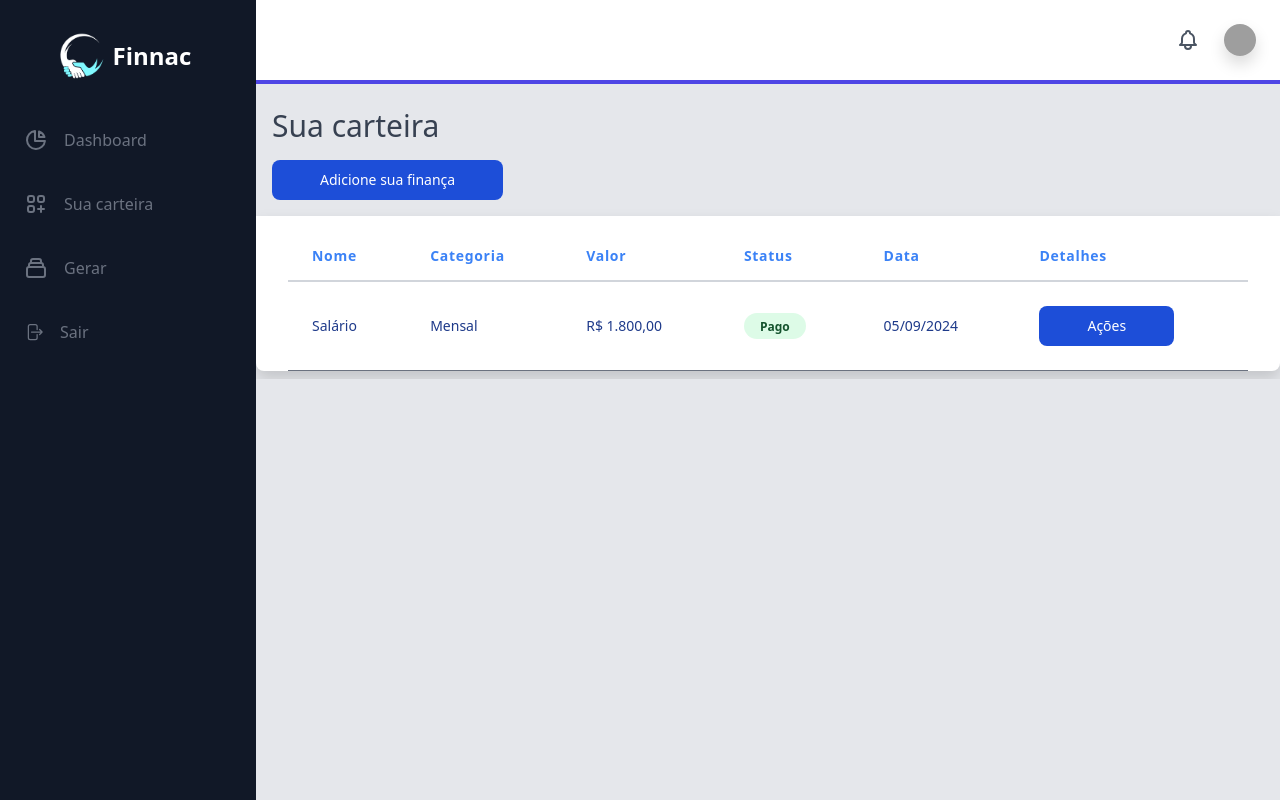
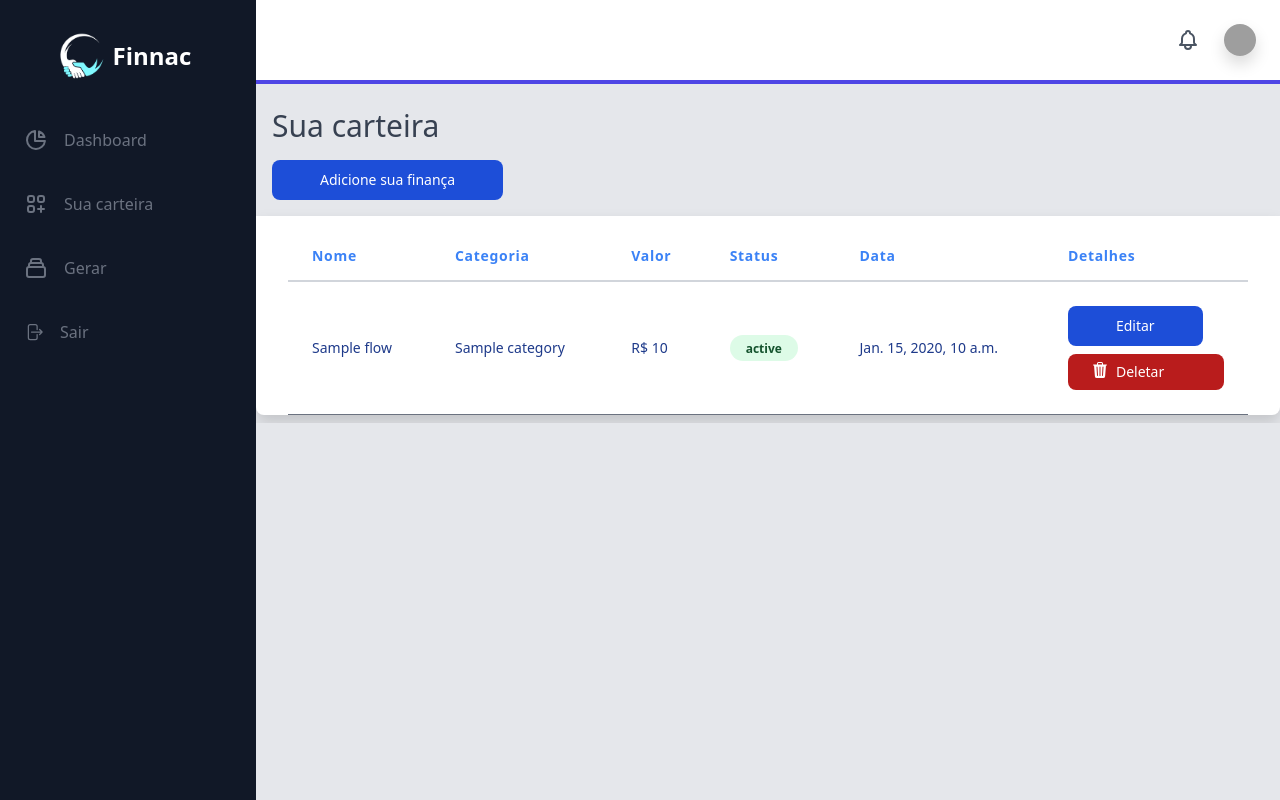
Before and after one commit to Dev-AlexandreS/Finnac, a Django app: template app/templates/logged/wallet.html in a window 1280 px wide. Run offline with Django 5.2, Linux system fonts and the light colour scheme; the template is opened without the code that fills it: most values are stand-ins (such as "Sample title", 1, 10 or a date in 2020); some libraries are stand-ins or nearby versions; grey boxes are pictures that could not be loaded.

Commit message:
feat: Delete button and Flow select in the wallet

```diff
--- a/app/templates/logged/wallet.html
+++ b/app/templates/logged/wallet.html
@@ -174,26 +174,28 @@
                 </tr>
             </thead>
             <tbody class="bg-white">
+                {% for flow in flows %}
                     <tr>
+
                         <td class="px-6 py-4 whitespace-no-wrap border-b border-gray-500">
-                            <div class="text-sm leading-5 text-blue-900">Salário</div>
+                            <div class="text-sm leading-5 text-blue-900">{{flow.label_name}}</div>
                         </td>
-                        <td class="px-6 py-4 whitespace-no-wrap border-b text-blue-900 border-gray-500 text-sm leading-5">Mensal</td>
-                        <td class="px-6 py-4 whitespace-no-wrap border-b text-blue-900 border-gray-500 text-sm leading-5">R$ 1.800,00</td>
+                        <td class="px-6 py-4 whitespace-no-wrap border-b text-blue-900 border-gray-500 text-sm leading-5"> {{flow.category}}</td>
+                        <td class="px-6 py-4 whitespace-no-wrap border-b text-blue-900 border-gray-500 text-sm leading-5">R$ {{ flow.formatted_price }}</td>
                         <td class="px-6 py-4 whitespace-no-wrap border-b text-blue-900 border-gray-500 text-sm leading-5">
                             <span class="relative inline-block px-3 py-1 font-semibold text-green-900 leading-tight">
                             <span aria-hidden class="absolute inset-0 bg-green-200 opacity-50 rounded-full"></span>
-                            <span class="relative text-xs">Pago</span>
+                            <span class="relative text-xs">{{ flow.status }}</span>
                         </span>
                         </td>
-                        <td class="px-6 py-4 whitespace-no-wrap border-b border-gray-500 text-blue-900 text-sm leading-5">05/09/2024</td>
+                        <td class="px-6 py-4 whitespace-no-wrap border-b border-gray-500 text-blue-900 text-sm leading-5">{{flow.dateBill }}</td>
                         <td class="px-6 py-4 whitespace-no-wrap text-right border-b border-gray-500 text-sm leading-5">
 
 
 
 <!-- Modal toggle -->
 <button data-modal-target="crud-modal" data-modal-toggle="crud-modal" class="block text-white bg-blue-700 hover:bg-blue-800 focus:ring-4 focus:outline-none focus:ring-blue-300 font-medium rounded-lg text-sm px-5 py-2.5 text-center dark:bg-blue-600 dark:hover:bg-blue-700 dark:focus:ring-blue-800" type="button">
-    Ações
+    Editar
   </button>
 
   <!-- Main modal -->
@@ -203,7 +205,7 @@
           <div class="relative bg-white rounded-lg shadow dark:bg-gray-700">
               <!-- Modal header -->
               <div class="flex items-center justify-between p-4 md:p-5 border-b rounded-t dark:border-gray-600">
-                  <h3 class="text-lg font-semibold text-gray-900 dark:text-white">
+                  <h3 class="text-lg font-semibold text-gray-900 ">
                       Detalhes da finança
                   </h3>
                   <button type="button" class="text-gray-400 bg-transparent hover:bg-gray-200 hover:text-gray-900 rounded-lg text-sm w-8 h-8 ms-auto inline-flex justify-center items-center dark:hover:bg-gray-600 dark:hover:text-white" data-modal-toggle="crud-modal">
@@ -215,6 +217,7 @@
               </div>
               <!-- Modal body -->
               <form class="p-4 md:p-5">
+                <input type="hidden" name="id" id="id" value="{{flow.id}}">
                   <div class="grid gap-4 mb-4 grid-cols-2">
                       <div class="col-span-2">
                           <label for="name" class="block mb-2 text-sm font-medium text-gray-900 dark:text-white">Nome</label>
@@ -258,12 +261,12 @@
                     </div>
 
                   </div>
-                  <a href="#" class="text-white inline-flex items-center bg-red-700 hover:bg-red-800 focus:ring-4 focus:outline-none focus:ring-red-300 font-medium rounded-lg text-sm px-5 py-2.5 text-center dark:bg-red-600 dark:hover:bg-red-700 dark:focus:ring-red-800">
+                  {% comment %} <a href = "/delete/{{flow.id}}" class="text-white inline-flex items-center bg-red-700 hover:bg-red-800 focus:ring-4 focus:outline-none focus:ring-red-300 font-medium rounded-lg text-sm px-5 py-2.5 text-center dark:bg-red-600 dark:hover:bg-red-700 dark:focus:ring-red-800">
                     <svg xmlns="http://www.w3.org/2000/svg" width="16" height="16" fill="currentColor" class="bi bi-trash3-fill mr-3" viewBox="0 0 16 16">
                         <path d="M11 1.5v1h3.5a.5.5 0 0 1 0 1h-.538l-.853 10.66A2 2 0 0 1 11.115 16h-6.23a2 2 0 0 1-1.994-1.84L2.038 3.5H1.5a.5.5 0 0 1 0-1H5v-1A1.5 1.5 0 0 1 6.5 0h3A1.5 1.5 0 0 1 11 1.5m-5 0v1h4v-1a.5.5 0 0 0-.5-.5h-3a.5.5 0 0 0-.5.5M4.5 5.029l.5 8.5a.5.5 0 1 0 .998-.06l-.5-8.5a.5.5 0 1 0-.998.06m6.53-.528a.5.5 0 0 0-.528.47l-.5 8.5a.5.5 0 0 0 .998.058l.5-8.5a.5.5 0 0 0-.47-.528M8 4.5a.5.5 0 0 0-.5.5v8.5a.5.5 0 0 0 1 0V5a.5.5 0 0 0-.5-.5"/>
                       </svg>
                     Deletar
-                  </a>
+                  </a> {% endcomment %}
                   <button type="submit" class="text-white inline-flex items-center bg-blue-700 hover:bg-blue-800 focus:ring-4 focus:outline-none focus:ring-blue-300 font-medium rounded-lg text-sm px-5 py-2.5 text-center dark:bg-blue-600 dark:hover:bg-blue-700 dark:focus:ring-blue-800">
                     <svg xmlns="http://www.w3.org/2000/svg" width="16" height="16" fill="currentColor" class="bi bi-pen-fill mr-3" viewBox="0 0 16 16">
                         <path d="m13.498.795.149-.149a1.207 1.207 0 1 1 1.707 1.708l-.149.148a1.5 1.5 0 0 1-.059 2.059L4.854 14.854a.5.5 0 0 1-.233.131l-4 1a.5.5 0 0 1-.606-.606l1-4a.5.5 0 0 1 .131-.232l9.642-9.642a.5.5 0 0 0-.642.056L6.854 4.854a.5.5 0 1 1-.708-.708L9.44.854A1.5 1.5 0 0 1 11.5.796a1.5 1.5 0 0 1 1.998-.001"/>
@@ -273,12 +276,19 @@
               </form>
           </div>
       </div>
-  </div>
+    </div>
+    <a href = "/delete/{{flow.id}}" class="flex mt-2 text-white bg-red-700 hover:bg-red-800 focus:ring-4 focus:outline-none focus:ring-red-300 font-medium rounded-lg text-sm px-2 py-2 text-center dark:bg-red-600 dark:hover:bg-red-700 dark:focus:ring-red-800">
+      <svg xmlns="http://www.w3.org/2000/svg" width="16" height="16" fill="currentColor" class="bi bi-trash3-fill mr-2 ml-4" viewBox="0 0 16 16">
+          <path d="M11 1.5v1h3.5a.5.5 0 0 1 0 1h-.538l-.853 10.66A2 2 0 0 1 11.115 16h-6.23a2 2 0 0 1-1.994-1.84L2.038 3.5H1.5a.5.5 0 0 1 0-1H5v-1A1.5 1.5 0 0 1 6.5 0h3A1.5 1.5 0 0 1 11 1.5m-5 0v1h4v-1a.5.5 0 0 0-.5-.5h-3a.5.5 0 0 0-.5.5M4.5 5.029l.5 8.5a.5.5 0 1 0 .998-.06l-.5-8.5a.5.5 0 1 0-.998.06m6.53-.528a.5.5 0 0 0-.528.47l-.5 8.5a.5.5 0 0 0 .998.058l.5-8.5a.5.5 0 0 0-.47-.528M8 4.5a.5.5 0 0 0-.5.5v8.5a.5.5 0 0 0 1 0V5a.5.5 0 0 0-.5-.5"/>
+        </svg>
+      Deletar
+    </a>
 
 
 
                         </td>
               </tr>
+              {% endfor %}
             </tbody>
         </table>
 
--- a/app/urls.py
+++ b/app/urls.py
@@ -11,5 +11,6 @@ urlpatterns = [
     path('finnac/', views.main, name="main"),
     path('finnac/wallet/', views.wallet, name="wallet"),
     path('finnac/wallet/add/', views.add, name="add"),
+    path('delete/<int:id>', views.delete),
     path('finnac/generates/', views.generates, name="generates"),
 ]
```
Also changed, not shown: app/views.py (+51 -13 lines), finnac/settings.py (+20 -8 lines).
